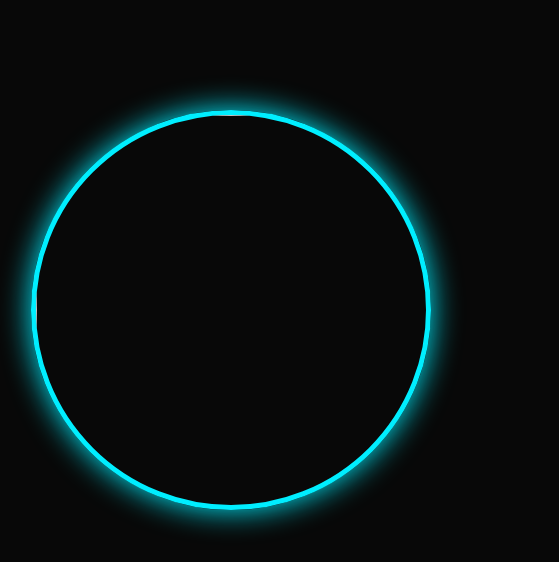
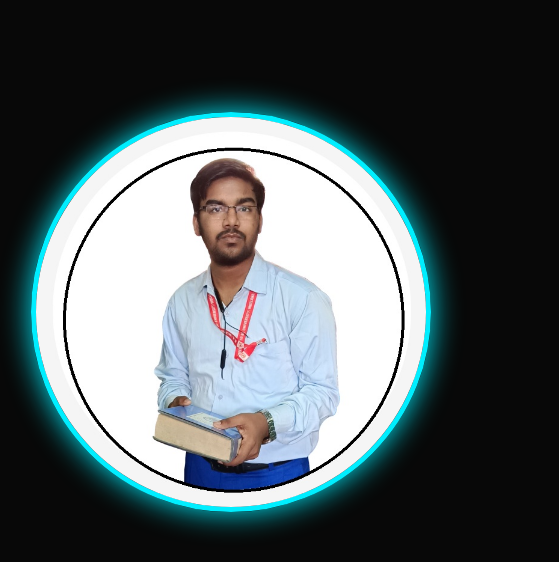
Before and after one commit to DearPratipal/My-Portfolio, a plain HTML site: page index.html in a window 1280 px wide. Shown: the part 121-683 px from the top of the page, 721-1280 px from the left. Drawn offline with nearby package versions, Linux system fonts and the light colour scheme.

```diff
--- a/index.html
+++ b/index.html
@@ -45,7 +45,7 @@
             <a href="https://drive.google.com/file/d/11sOBIF-gqP6_wV-4mIpA4kFeKWYi54WQ/view?usp=sharing" style="--i:11" class="btn-box" target="_blank">Download Resume</a>
         </div>
         <div class="img">
-             <img src="./img/Profile.png" class="responsive">
+             <img src="./img/Profile.jpg" class="responsive">
         </div>
     </section>
 
```
